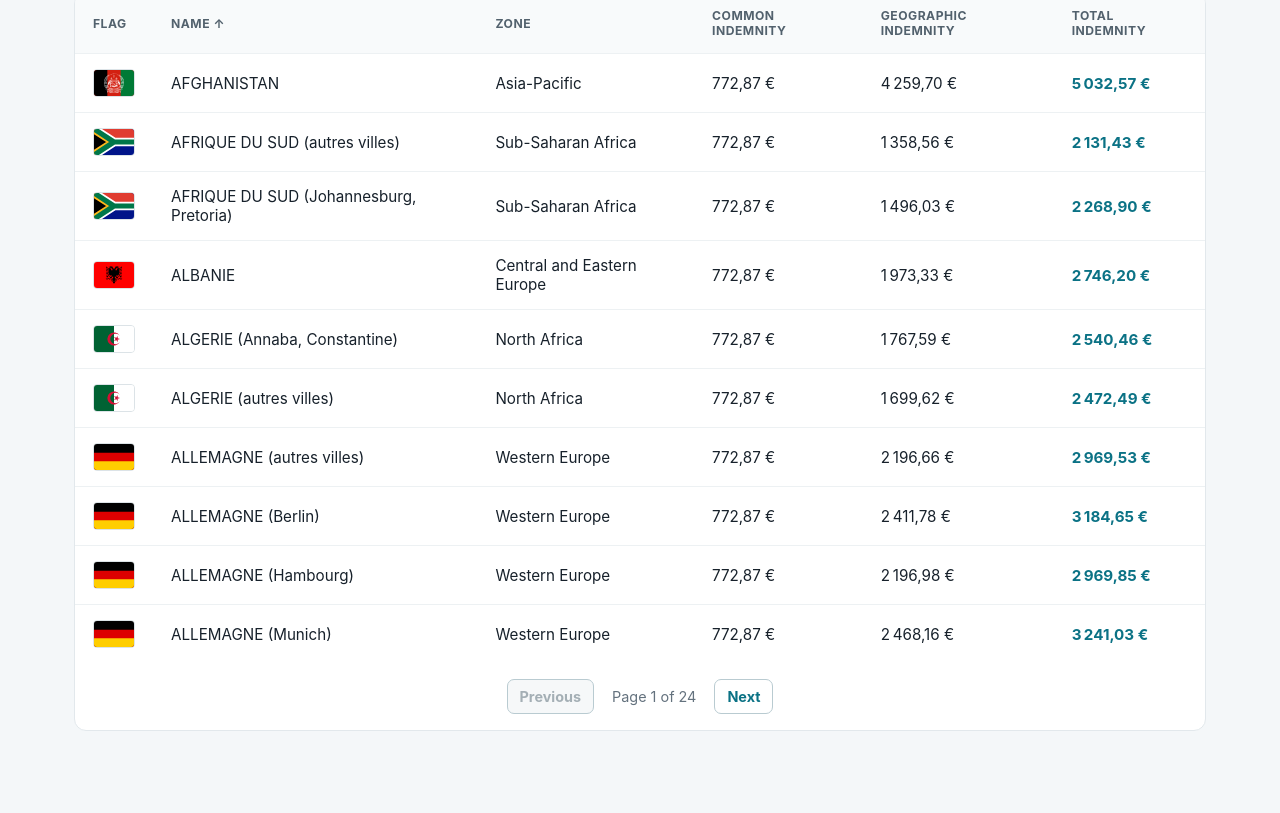
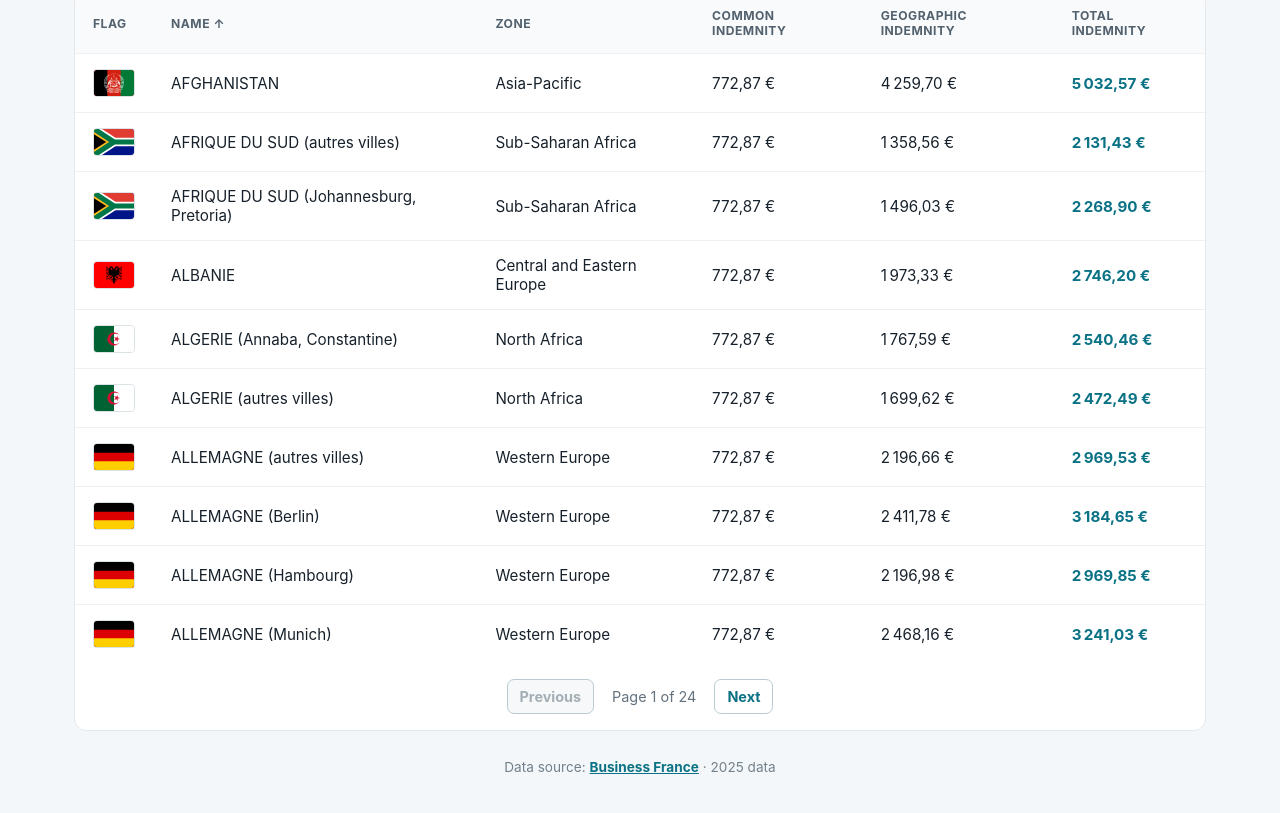
Before and after one commit to AbdourahmaneGadio/v.i.e_comparator, a React (Vite) app: page / in a window 1280 px wide. Shown: the part 403-1216 px from the top of the page. Before the commit the page ends 1190 px from the top, so only its background shows below. Built offline with nearby package versions, Linux system fonts and the light colour scheme.

Commit message:
docs: add 2025 data source information

```diff
--- a/src/App.tsx
+++ b/src/App.tsx
@@ -391,6 +391,18 @@ function App() {
           />
         )}
       </section>
+
+      <footer className="app-footer">
+        <span>{translation.dataSource}:</span>
+        <a
+          href="https://mon-vie-via.businessfrance.fr"
+          target="_blank"
+          rel="noreferrer"
+        >
+          Business France
+        </a>
+        <span>· {translation.dataYear}</span>
+      </footer>
     </main>
   );
 }
--- a/src/i18n.ts
+++ b/src/i18n.ts
@@ -32,6 +32,8 @@ export interface Translation {
   previous: string;
   pageOf: (currentPage: number, totalPages: number) => string;
   next: string;
+  dataSource: string;
+  dataYear: string;
   zones: Record<Zone, string>;
 }
 
@@ -90,6 +92,8 @@ export const translations: Record<Language, Translation> = {
     previous: "Previous",
     pageOf: (currentPage, totalPages) => `Page ${currentPage} of ${totalPages}`,
     next: "Next",
+    dataSource: "Data source",
+    dataYear: "2025 data",
     zones: englishZones,
   },
   fr: {
@@ -122,6 +126,8 @@ export const translations: Record<Language, Translation> = {
     previous: "Précédent",
     pageOf: (currentPage, totalPages) => `Page ${currentPage} sur ${totalPages}`,
     next: "Suivant",
+    dataSource: "Source des données",
+    dataYear: "Données 2025",
     zones: frenchZones,
   },
 };
--- a/src/index.css
+++ b/src/index.css
@@ -45,6 +45,9 @@ tbody tr:last-child td { border-bottom: 0; }
 tbody tr:hover { background: #f8fbfc; }
 .total-cell { color: #0b7285; font-weight: 700; }
 .empty-state { padding: 28px; color: #64727e; text-align: center; background: #fff; border: 1px solid #e2e8ec; border-radius: 12px; }
+.app-footer { display: flex; justify-content: center; gap: 4px; margin-top: 28px; color: #72808b; font-size: 0.85rem; text-align: center; }
+.app-footer a { color: #0b7285; font-weight: 700; }
+.app-footer a:hover { color: #075766; }
 .pagination { display: flex; align-items: center; justify-content: center; gap: 18px; padding: 16px; color: #64727e; font-size: 0.9rem; }
 .page-button { padding: 8px 12px; color: #0b7285; font: inherit; font-weight: 700; background: #fff; border: 1px solid #b9cbd1; border-radius: 7px; cursor: pointer; }
 .page-button:hover:not(:disabled) { background: #eef8fa; border-color: #0b7285; }
```
Also changed, not shown: 2 other files (tests, documents, lock files or other folders).
